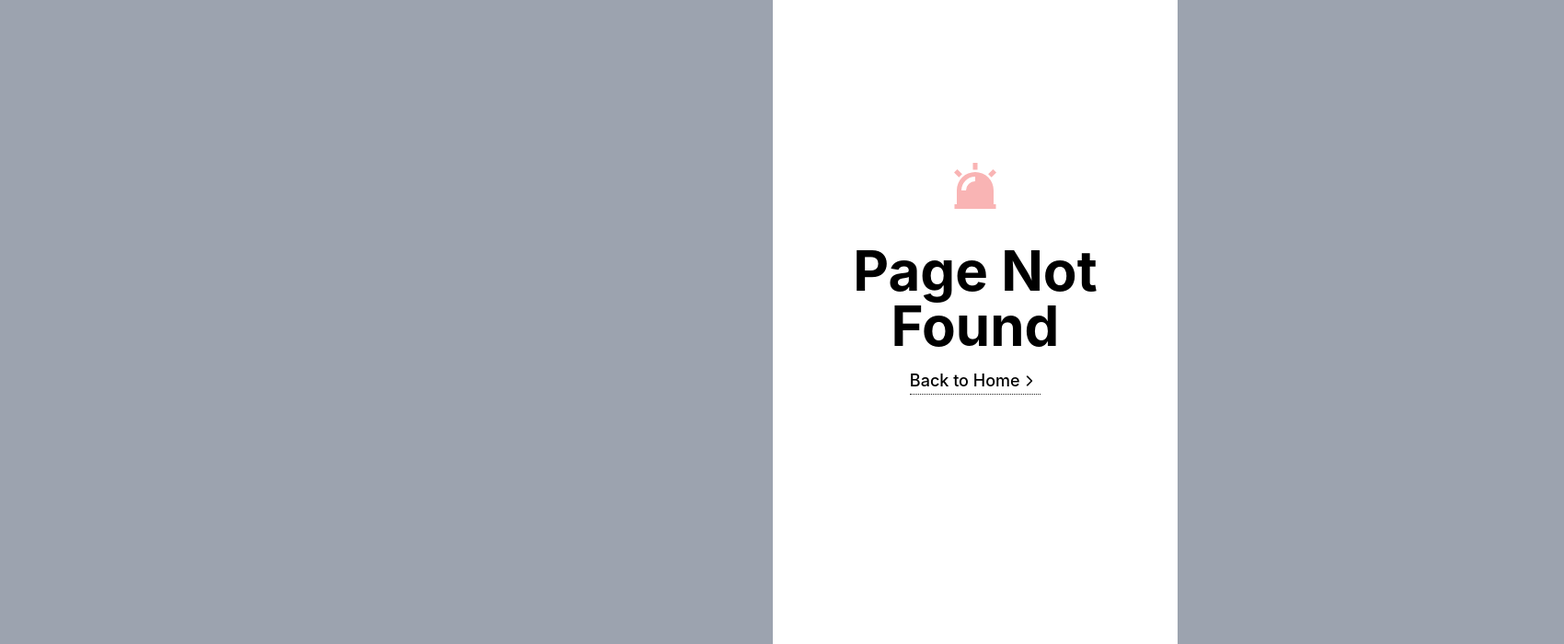
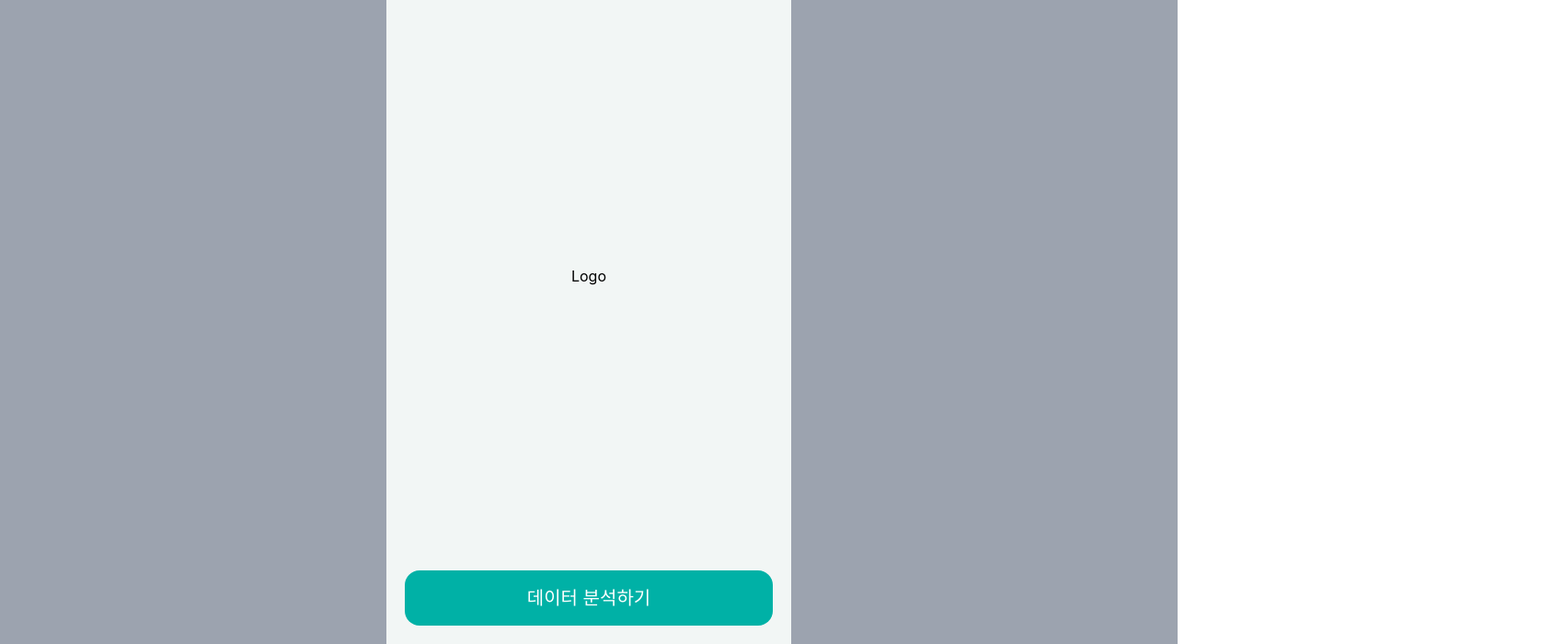
Before and after one commit to guesung/fusion-infinity, a Next.js app: page /data in a window 1280 px wide. Before the commit this address had no page. Shown: the part 100-800 px from the top of the page at 92% size, 1700 px wide, since content can reach past the window. Built offline with nearby package versions, Linux system fonts and the light colour scheme; a web font is replaced by a local one.

Commit message:
refactor: page 폴더 수정

```diff
--- a/src/pages/result.tsx
+++ b/src/pages/data/index.tsx
@@ -2,7 +2,7 @@ import { useRouter } from 'next/router';
 
 import Button from '@/components/buttons/Button';
 
-export default function Page2() {
+export default function Data() {
   const router = useRouter();
   return (
     <div className='relative flex h-full items-center justify-center'>
@@ -11,7 +11,7 @@ export default function Page2() {
         <Button
           text='데이터 분석하기'
           onClick={() => {
-            router.push('/page3');
+            router.push('/result');
           }}
         />
       </div>
--- a/src/pages/index.tsx
+++ b/src/pages/index.tsx
@@ -11,7 +11,7 @@ export default function HomePage() {
         <Button
           text='모바일 통지서 연결하기'
           onClick={() => {
-            router.push('/page');
+            router.push('/data');
           }}
         />
       </div>
```
